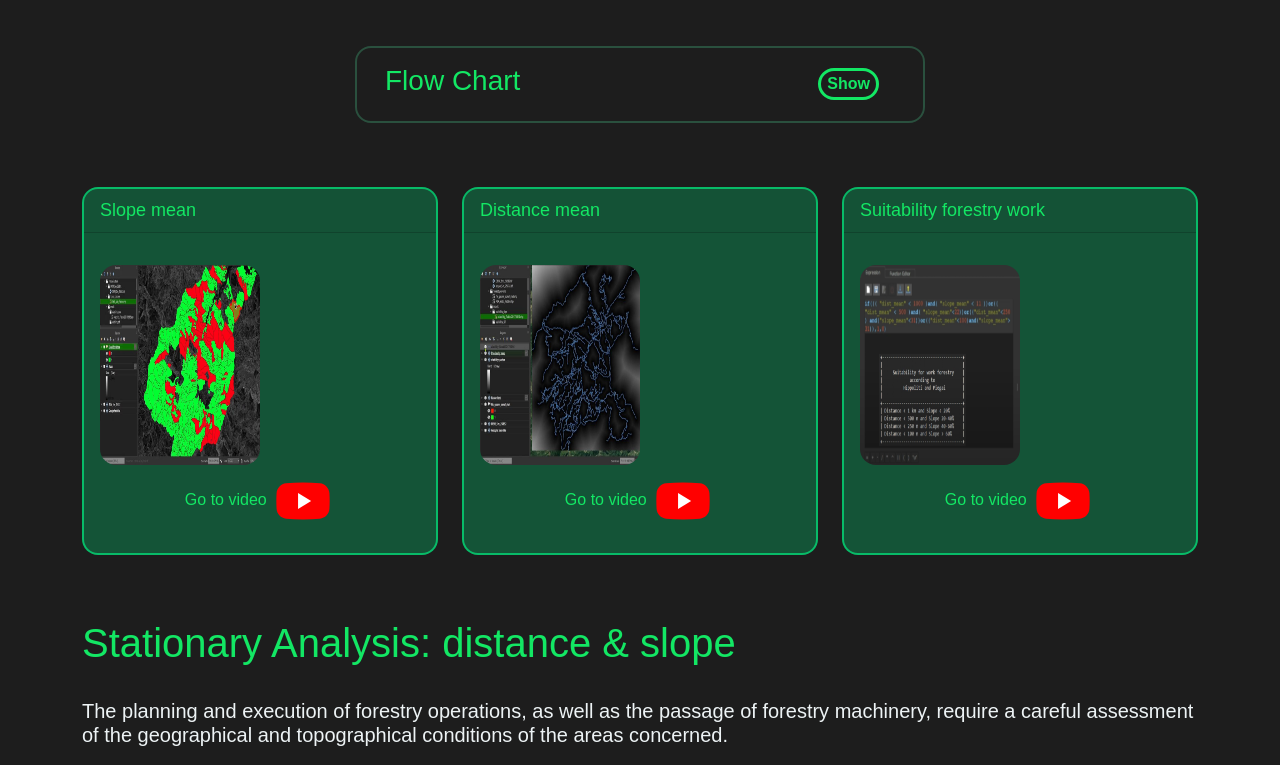
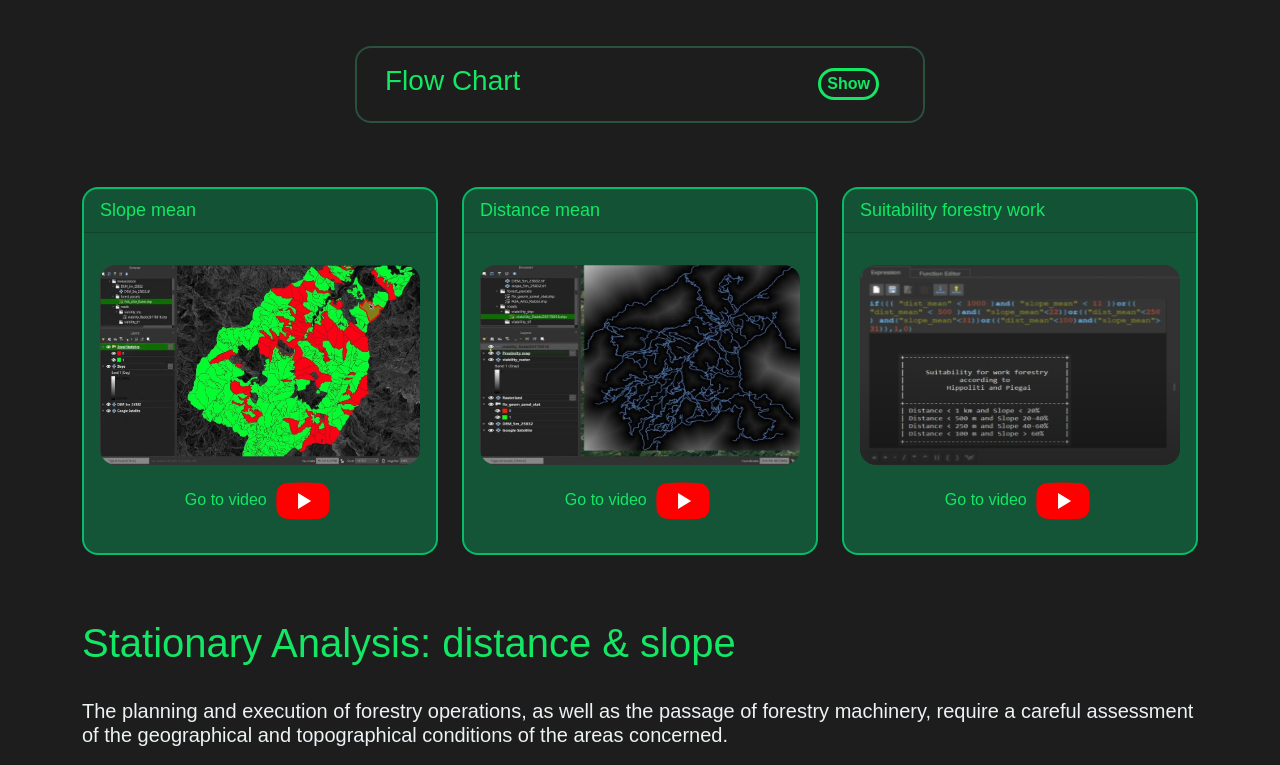
Before and after one commit to JungleKiosk/QGIS_forest_suitability, a Vue app: page / in a window 1280 px wide. Shown: the part 1056-1821 px from the top of the page. Built offline with nearby package versions, Linux system fonts and the light colour scheme.

Commit message:
test deploy

```diff
--- a/src/components/Concept.vue
+++ b/src/components/Concept.vue
@@ -97,10 +97,6 @@ export default {
 
 
 <style>
-img{
-    width: 50%;
-}
-
 
 .end_soiltext a {
     text-decoration: none;
```
